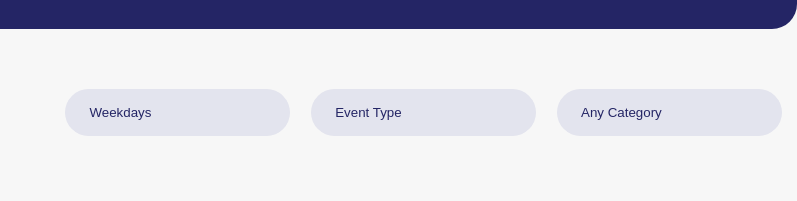
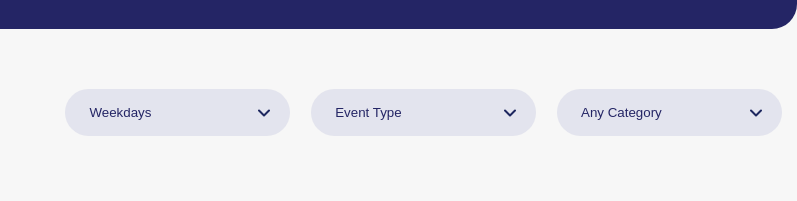
Before and after one commit to yurakhovavko/Evventick, a website: page index.html in a window 1280 px wide. Shown: the part 959-1160 px from the top of the page, 483-1280 px from the left. Drawn offline with nearby package versions, Linux system fonts and the light colour scheme; the site is published under a folder, as on GitHub Pages, so addresses that start at the root find nothing; files whose address does not match are found by name.

Commit message:
image fix

```diff
--- a/src/scss/components/_upcoming.scss
+++ b/src/scss/components/_upcoming.scss
@@ -55,7 +55,7 @@
         padding: 1rem 1.5rem;
         border-radius: 2rem;
         background-color: #e3e4ee;
-        background-image: url('/src/assets/icons/Vector\(3\).svg');
+        background-image: url('./src/assets/icons/Vector\(3\).svg');
         background-repeat: no-repeat;
         background-position: center right 20px;
 
```
Also changed, not shown: src/styles/css/main.css, src/styles/css/main.min.css.
